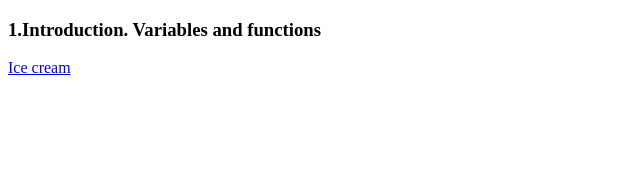
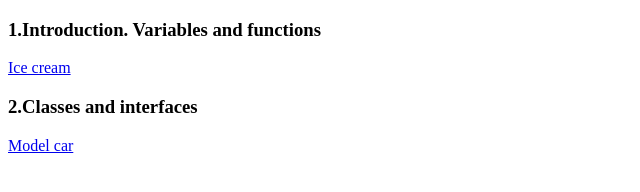
Before and after one commit to IhorTretiy/typescript, a website: page index.html in a window 1280 px wide. Shown: the whole page, without its empty margins (0-640 px from the left). Drawn offline with Linux system fonts and the light colour scheme.

Commit message:
Added a second task to the main page

```diff
--- a/index.html
+++ b/index.html
@@ -7,6 +7,8 @@
   <section>
     <h3>1.Introduction. Variables and functions</h3>
     <a href="/lessons/first-lesson.html">Ice cream</a>
+    <h3>2.Classes and interfaces</h3>
+    <a href="/lessons/second-lesson.html">Model car</a>
 </section>
 </body>
 </html>
```
